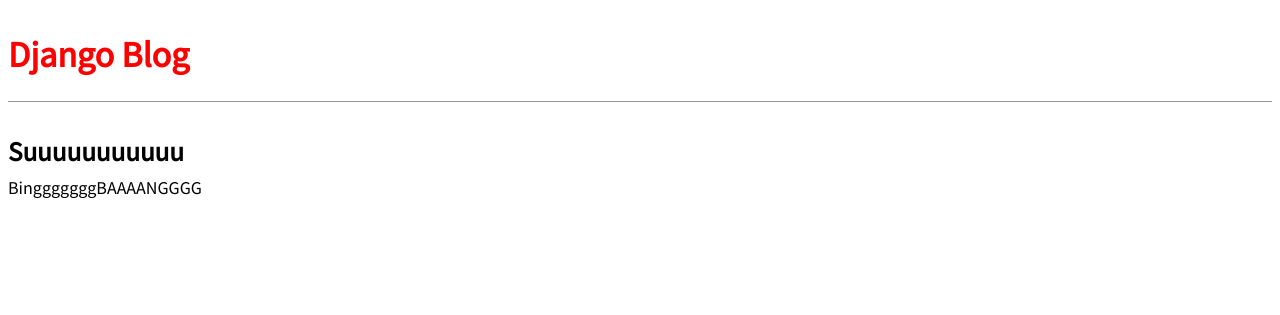
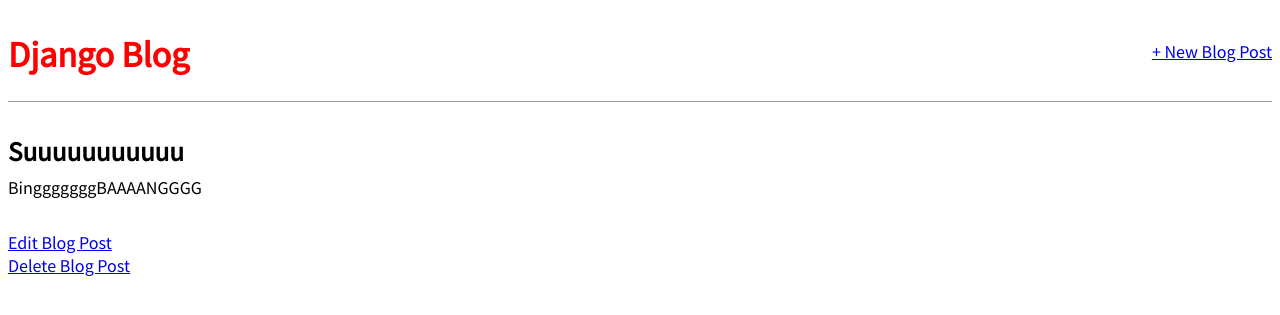
Before and after one commit to Kar0o0/Django_BlogApp, a Django app: page /post/1/ in a window 1280 px wide. Shown: the top 315 px of the page. Run offline with Django 5.2, Linux system fonts and the light colour scheme; data comes from the database, SQL or seed files in the repository; both versions use the stored data as it was after the commit.

Commit message:
Forms for Add, Edit, and Delete blog posts - new tests

```diff
--- a/blog/urls.py
+++ b/blog/urls.py
@@ -1,7 +1,10 @@
 from django.urls import path
-from .views import BlogListView, BlogDetailView
+from .views import BlogListView, BlogDetailView, BlogCreateView, BlogUpdateView, BlogDeleteView
 
 urlpatterns = [
     path('', BlogListView.as_view(), name='home'),
-    path('post/<int:pk>/', BlogDetailView.as_view(), name='post-detail')
+    path('post/<int:pk>/', BlogDetailView.as_view(), name='post-detail'),
+    path('post/new/', BlogCreateView.as_view(), name='post-new'),
+    path('post/<int:pk>/edit/', BlogUpdateView.as_view(), name='post-edit'),
+    path('post/<int:pk>/delete/', BlogDeleteView.as_view(), name='post-delete')
 ]
--- a/blog/views.py
+++ b/blog/views.py
@@ -1,4 +1,5 @@
-from django.views.generic import ListView, DetailView
+from django.urls import reverse, reverse_lazy
+from django.views.generic import ListView, DetailView, CreateView, UpdateView, DeleteView
 
 from blog.models import Post
 
@@ -7,6 +8,26 @@ class BlogListView(ListView):
     model = Post
     template_name = "home.html"
 
+
 class BlogDetailView(DetailView):
     model = Post
     template_name = 'post_detail.html'
+
+
+class BlogCreateView(CreateView):
+    model = Post
+    template_name = 'post_new.html'
+    fields = ['title', 'author', 'body']
+    success_url = reverse_lazy('home')
+
+
+class BlogUpdateView(UpdateView):
+    model = Post
+    template_name = 'post_update.html'
+    fields = ['title', 'body']
+
+
+class BlogDeleteView(DeleteView):
+    model = Post
+    template_name = 'post_delete.html'
+    success_url = reverse_lazy('home')
--- a/templates/base.html
+++ b/templates/base.html
@@ -9,7 +9,12 @@
 </head>
 <body>
     <header>
-        <h1><a href="{% url 'home' %}">Django Blog</a></h1>
+        <div class="nav-left">
+            <h1><a href="{% url 'home' %}">Django Blog</a></h1>
+        </div>
+        <div class="nav-right">
+            <a href="{% url 'post-new' %}">+ New Blog Post</a>
+        </div>
     </header>
     {% block content %}{% endblock %}
 </body>
--- a/templates/post_detail.html
+++ b/templates/post_detail.html
@@ -5,4 +5,8 @@
         <h2>{{ post.title }}</h2>
         <p>{{ post.body }}</p>
     </div>
+
+    <a href="{% url 'post-edit' post.pk %}">Edit Blog Post</a>
+    <br>
+    <a href="{% url 'post-delete' post.pk %}">Delete Blog Post</a>
 {% endblock %}
```
Also changed, not shown: blog/tests.py (+31 -0 lines), templates/post_delete.html (added, +8 -0 lines), templates/post_new.html (added, +9 -0 lines), templates/post_update.html (added, +8 -0 lines), db.sqlite3.
